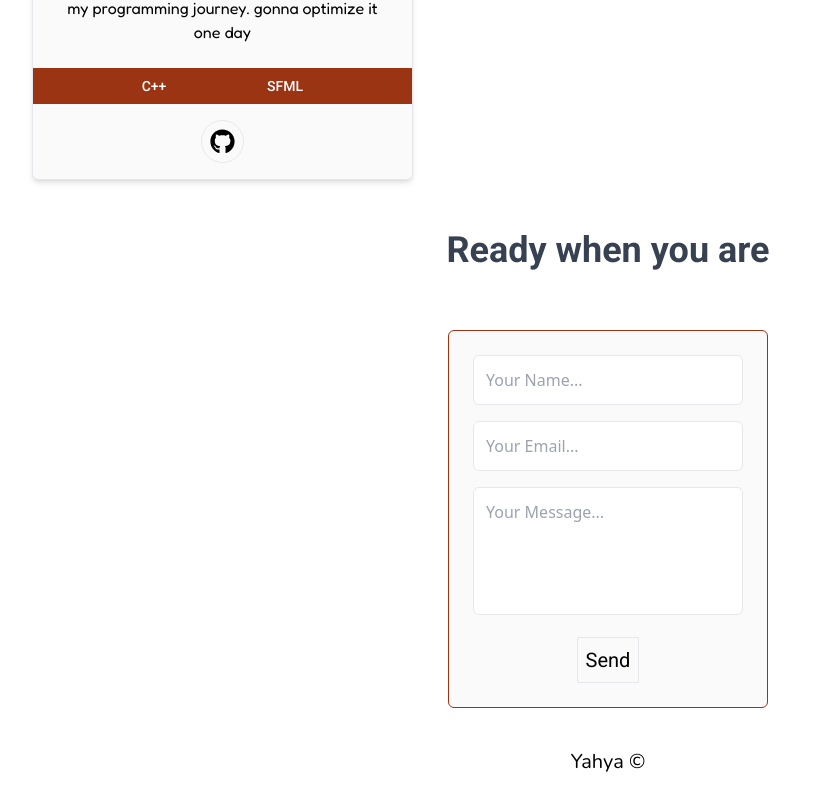
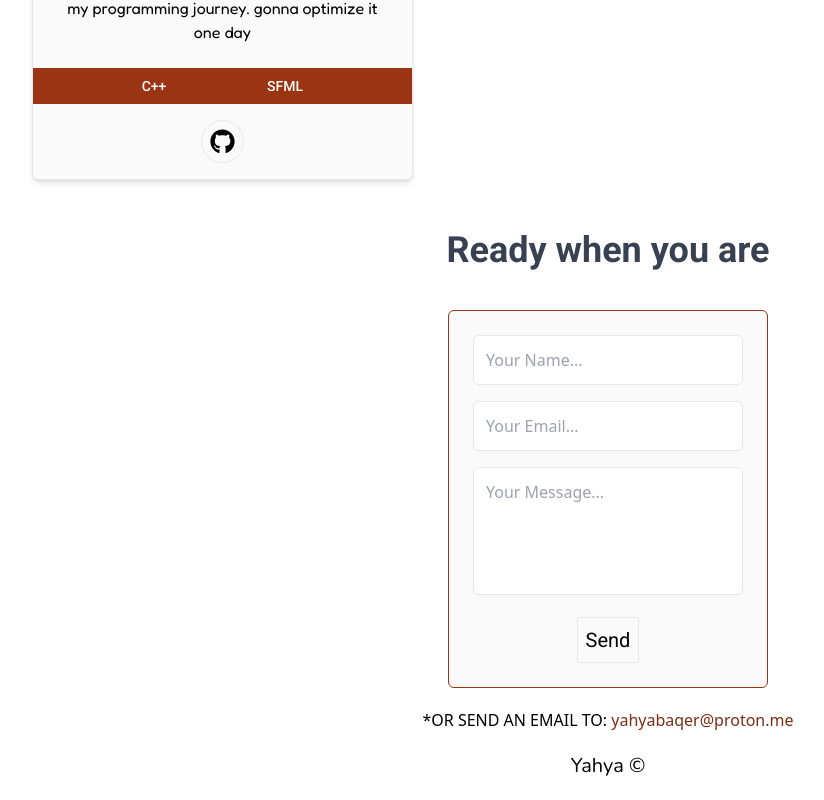
Before and after one commit to yahya-mohammed07/YPortfolio, a React (Vite) app: page / in a window 1280 px wide. Shown: the part 1782-2582 px from the top of the page, without its empty margins (32-856 px from the left). Built offline with nearby package versions, Linux system fonts and the light colour scheme.

Commit message:
cv at request

```diff
--- a/src/components/Contact/contact.tsx
+++ b/src/components/Contact/contact.tsx
@@ -44,7 +44,7 @@ export default function Contact() {
   //
   return (
     <>
-      <div className="grid justify-center items-center m-5">
+      <div className="grid justify-center items-center mb-5">
         <div className="flex flex-col bg-neutral-50 p-6 w-full mt-10 md:w-80 border rounded-md border-orange-800">
           <form method="Post" onSubmit={onSubmit}>
             <input
@@ -85,6 +85,12 @@ export default function Contact() {
           </form>
         </div>
       </div>
+      <p>
+        *OR SEND AN EMAIL TO:{" "}
+        <span className="text-orange-900">
+          <a href="mailto:yahyabaqer@proton.me">yahyabaqer@proton.me</a>
+        </span>
+      </p>
     </>
   );
 }
```
